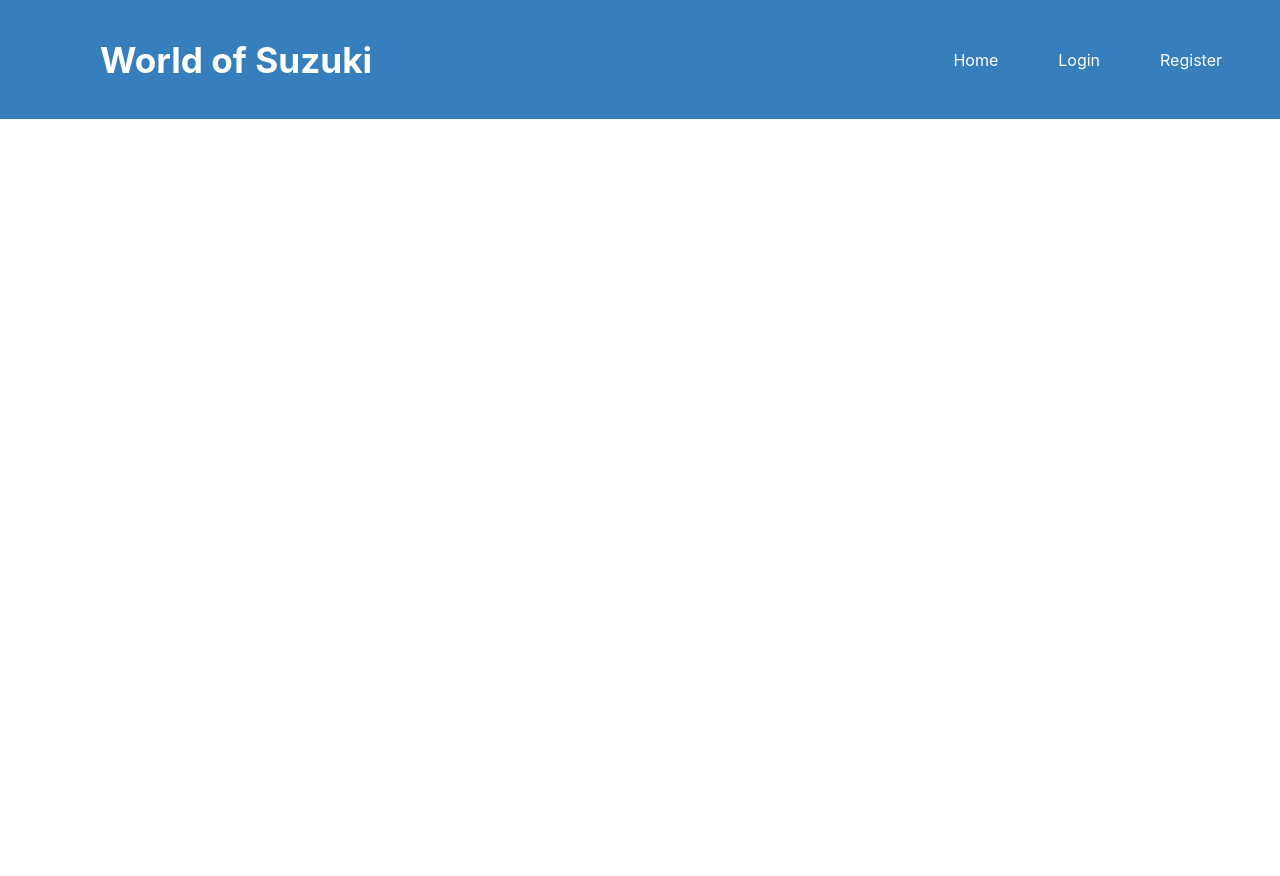
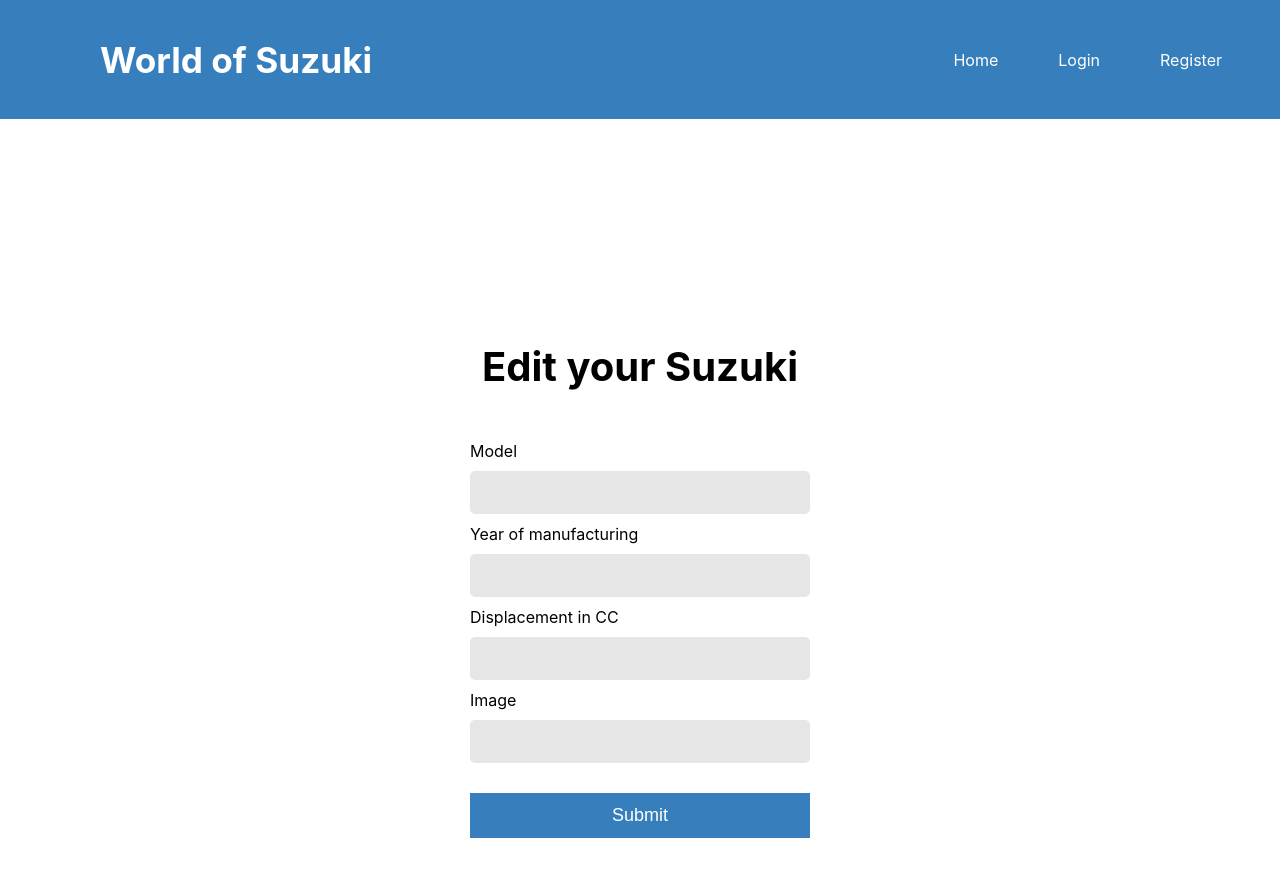
Before and after one commit to anton-domenikov/react-final-softuni-project, a React (Create React App) app in the folder client/: page /motorcycles/edit/1 in a window 1280 px wide. Shown: the top 876 px of the page. Before the commit the page ends 800 px from the top, so only its background shows below. Built offline with nearby package versions, Linux system fonts and the light colour scheme; no server answers.

Commit message:
edit motorcycle

```diff
--- a/client/src/App.js
+++ b/client/src/App.js
@@ -4,7 +4,7 @@
 import { UserContext } from './Components/UserPages/UserContext';
 import { Register, Login } from './Components/UserPages';
 import { Header } from './Components/Common';
-import { Dashboard, Create, MyBikes, MotorcycleDetails } from './Components/MotorcyclePages';
+import { Dashboard, Create, MyBikes, MotorcycleDetails, MotorcycleEdit } from './Components/MotorcyclePages';
 
 function App() {
     const [user, setUser] = useState(null);
@@ -23,6 +23,7 @@
                     <Route path="/motorcycles/create" component={Create} ></Route>
                     <Route path="/motorcycles/my-bikes" component={MyBikes} ></Route>
                     <Route path="/motorcycles/details/:bikeId" component={MotorcycleDetails} ></Route>
+                    <Route path="/motorcycles/edit/:bikeId" component={MotorcycleEdit} ></Route>
                 </Switch>
             </UserContext.Provider>
         </div>
--- /dev/null
+++ b/client/src/Components/MotorcyclePages/MotorcycleEdit/MotorcycleEdit.css
@@ -0,0 +1,60 @@
+#edit {
+    display: flex;
+    justify-content: center;
+    align-items: center;
+    height: 100vh;
+    background-size: cover;
+    background-position: 100%;
+}
+
+.edit-form {
+    display: flex;
+    flex-direction: column;
+    justify-content: center;
+    align-items: center;
+    padding: 50px 60px 30px;
+    background: #fff;
+    margin-top: 80px;
+    transition: transform 0.5s;
+    border-radius: 5px;
+}
+
+.edit-form label {
+    margin: 10px 0;
+}
+
+.edit-form h1 {
+    margin-bottom: 30px;
+    font-size: 40px;
+    padding: 10px 50px;
+}
+
+#edit form {
+    display: flex;
+    flex-direction: column;
+    justify-content: space-between;
+}
+
+
+#edit input {
+    font-size: 18px;
+    padding: 11px 20px;
+    outline: none;
+    border: none;
+    background: rgb(230, 230, 230);
+    border-radius: 5px;
+    width: 300px;
+}
+
+#edit button {
+    font-size: 18px;
+    padding: 12px 10px;
+    border: none;
+    background: #146ab1da;
+    color: #fff;
+    margin-top: 30px;
+}
+
+#edit button:hover {
+    cursor: pointer;
+}
--- /dev/null
+++ b/client/src/Components/MotorcyclePages/MotorcycleEdit/MotorcycleEdit.js
@@ -0,0 +1,91 @@
+import './MotorcycleEdit.css'
+import { useState, useEffect, useContext } from 'react';
+import { UserContext } from '../../UserPages/UserContext';
+
+const MotorcycleEdit = ({
+    match,
+    history
+}) => {
+    const { user, setUser } = useContext(UserContext);
+
+    const [motorcycle, setMotorcycle] = useState([]);
+    console.log(match);
+
+    useEffect(() => {
+        fetch(`http://localhost:4040/motorcycle/one-bike/${match.params.bikeId}`)
+            .then(res => res.json())
+            .then(motorcycle => {
+                console.log(motorcycle);
+                setMotorcycle(motorcycle)
+            });
+    },[])
+
+    const onSubmitHandler = (e) => {
+        e.preventDefault();
+
+        const motorcycle = {
+            model: e.target.model.value,
+            year: e.target.year.value,
+            displacement: e.target.displacement.value,
+            imageURL: e.target.imageURL.value
+        }
+
+        fetch(`http://localhost:4040/motorcycle/one-bike/${match.params.bikeId}`,
+            {
+                headers: {
+                    'Accept': 'application/json, text/plain, */*',
+                    'Content-Type': 'application/json'
+                },
+                method: 'POST',
+                body: JSON.stringify(motorcycle)
+            })
+            .then((res) => console.log(res))
+            .then(() => history.push('/motorcycles/my-bikes'))
+    }
+
+
+    return (
+        <section id="edit">
+            <div className="edit-form">
+                <h1>Edit your Suzuki</h1>
+
+                <form onSubmit={onSubmitHandler} >
+                    <label htmlFor="model">Model</label>
+                    <input
+                        type="text"
+                        id="model"
+                        name="model"
+                        // value={motorcycle.model}
+                    />
+                    <label htmlFor="year">Year of manufacturing</label>
+                    <input
+                        type="number"
+                        id="year"
+                        name="year"
+                        // value={motorcycle.year}
+                    />
+                    <label htmlFor="displacement">Displacement in CC</label>
+                    <input
+                        type="number"
+                        id="displacement"
+                        name="displacement"
+                        // value={motorcycle.displacement}
+                    />
+                    <label htmlFor="imageURL">Image</label>
+                    <input
+                        type="text"
+                        id="imageURL"
+                        name="imageURL"
+                        // value={motorcycle.imageURL}
+                    />
+
+                    <button>Submit</button>
+                </form>
+            </div>
+        </section>
+    );
+
+}
+
+
+export default MotorcycleEdit;
--- a/client/src/Components/MotorcyclePages/index.js
+++ b/client/src/Components/MotorcyclePages/index.js
@@ -2,10 +2,12 @@
 import Dashboard from './Dashboard/Dashboard';
 import MyBikes from './MyBikes/MyBikes';
 import MotorcycleDetails from './MotorcycleDetails/MotorcycleDetails';
+import MotorcycleEdit from './MotorcycleEdit/MotorcycleEdit';
 
 export {
     Create,
     Dashboard,
     MyBikes,
-    MotorcycleDetails
+    MotorcycleDetails,
+    MotorcycleEdit
 }
```
Also changed, not shown: 1 other file (tests, documents, lock files or other folders).
